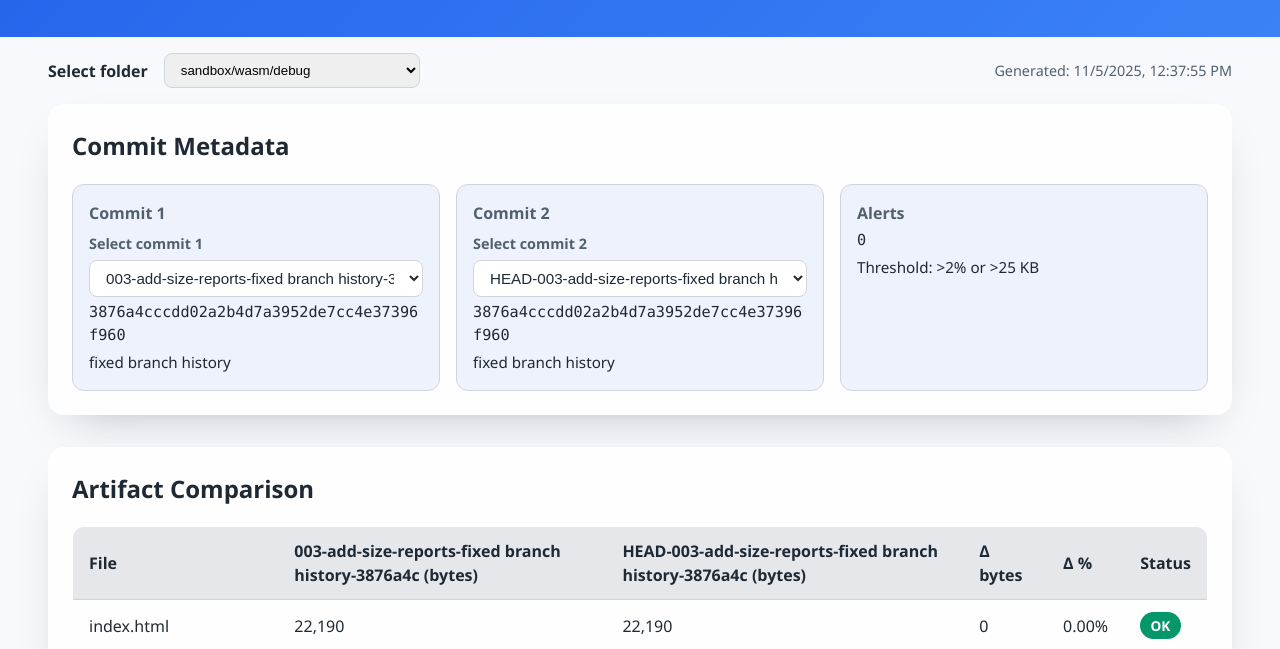
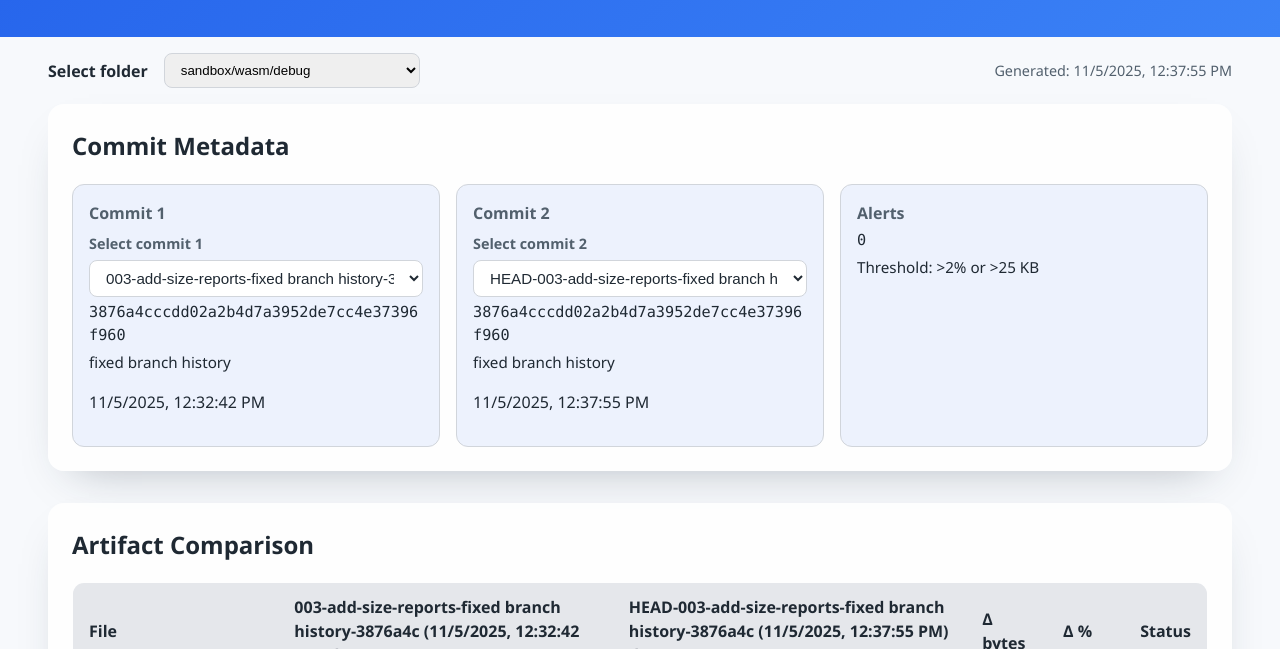
Before and after one commit to d954mas/neotolis-game-engine, a plain HTML site: page reports/size/report.html in a window 1280 px wide. Shown: the part 147-796 px from the top of the page. Drawn offline with Linux system fonts and the light colour scheme.

Commit message:
added date to commits

```diff
--- a/reports/size/dashboard.js
+++ b/reports/size/dashboard.js
@@ -7,8 +7,10 @@ const COMMIT_BASE_SELECT = document.getElementById('commit-base-select');
 const COMMIT_TARGET_SELECT = document.getElementById('commit-target-select');
 const COMMIT_BASE_SHA = document.getElementById('commit-base-sha');
 const COMMIT_BASE_MESSAGE = document.getElementById('commit-base-message');
+const COMMIT_BASE_DATE = document.getElementById('commit-base-date');
 const COMMIT_TARGET_SHA = document.getElementById('commit-target-sha');
 const COMMIT_TARGET_MESSAGE = document.getElementById('commit-target-message');
+const COMMIT_TARGET_DATE = document.getElementById('commit-target-date');
 const ALERT_COUNT = document.getElementById('alert-count');
 const BASE_HEADER = document.getElementById('commit-base-column');
 const TARGET_HEADER = document.getElementById('commit-target-column');
@@ -52,16 +54,18 @@ function formatCommitLabel(commit) {
     if (!commit) {
         return 'Unknown';
     }
+    const dateLabel = commit.date ? ` (${formatDate(commit.date)})` : '';
     if (commit.label) {
-        return commit.label;
+        return `${commit.label}${dateLabel}`;
     }
     const kind = (commit.kind || '').toUpperCase();
     const sha = shortenSha(commit.git_sha || 'UNKNOWN');
     if (kind) {
-        return `${kind} — ${sha}`;
+        return `${kind} — ${sha}${dateLabel}`;
     }
     const message = commit.git_message && commit.git_message !== 'UNKNOWN' ? commit.git_message : '';
-    return message ? `${sha} — ${message}` : sha;
+    const baseLabel = message ? `${sha} — ${message}` : sha;
+    return `${baseLabel}${dateLabel}`;
 }
 
 function getCommitId(commit) {
@@ -74,6 +78,17 @@ function getCommitId(commit) {
     const kind = commit.kind || 'commit';
     const sha = commit.git_sha || 'UNKNOWN';
     return `${kind}:${sha}`;
+}
+
+function formatDate(value) {
+    if (!value) {
+        return '—';
+    }
+    const date = new Date(value);
+    if (Number.isNaN(date.getTime())) {
+        return value;
+    }
+    return date.toLocaleString();
 }
 
 function populateFolderOptions(folders) {
@@ -188,8 +203,10 @@ function computeComparison(baseCommit, targetCommit) {
 function updateSummary(baseCommit, targetCommit, alertCount) {
     COMMIT_BASE_SHA.textContent = baseCommit?.git_sha || 'UNKNOWN';
     COMMIT_BASE_MESSAGE.textContent = baseCommit?.git_message || '—';
+    COMMIT_BASE_DATE.textContent = baseCommit ? formatDate(baseCommit.date) : '—';
     COMMIT_TARGET_SHA.textContent = targetCommit?.git_sha || 'UNKNOWN';
     COMMIT_TARGET_MESSAGE.textContent = targetCommit?.git_message || '—';
+    COMMIT_TARGET_DATE.textContent = targetCommit ? formatDate(targetCommit.date) : '—';
     ALERT_COUNT.textContent = alertCount.toString();
 }
 
@@ -309,8 +326,10 @@ function renderDashboard() {
         EMPTY_STATE.hidden = false;
         COMMIT_BASE_SHA.textContent = 'UNKNOWN';
         COMMIT_BASE_MESSAGE.textContent = '—';
+        COMMIT_BASE_DATE.textContent = '—';
         COMMIT_TARGET_SHA.textContent = 'UNKNOWN';
         COMMIT_TARGET_MESSAGE.textContent = '—';
+        COMMIT_TARGET_DATE.textContent = '—';
         ALERT_COUNT.textContent = '0';
         if (state.chart) {
             state.chart.destroy();
--- a/reports/size/report.html
+++ b/reports/size/report.html
@@ -27,6 +27,7 @@
                 <select id="commit-base-select" class="summary-select" aria-label="Commit 1"></select>
                 <p class="summary-value" id="commit-base-sha">—</p>
                 <p class="summary-message" id="commit-base-message">—</p>
+                <p class="summary-date" id="commit-base-date">—</p>
             </div>
             <div>
                 <h3>Commit 2</h3>
@@ -34,6 +35,7 @@
                 <select id="commit-target-select" class="summary-select" aria-label="Commit 2"></select>
                 <p class="summary-value" id="commit-target-sha">—</p>
                 <p class="summary-message" id="commit-target-message">—</p>
+                <p class="summary-date" id="commit-target-date">—</p>
             </div>
             <div>
                 <h3>Alerts</h3>
```
